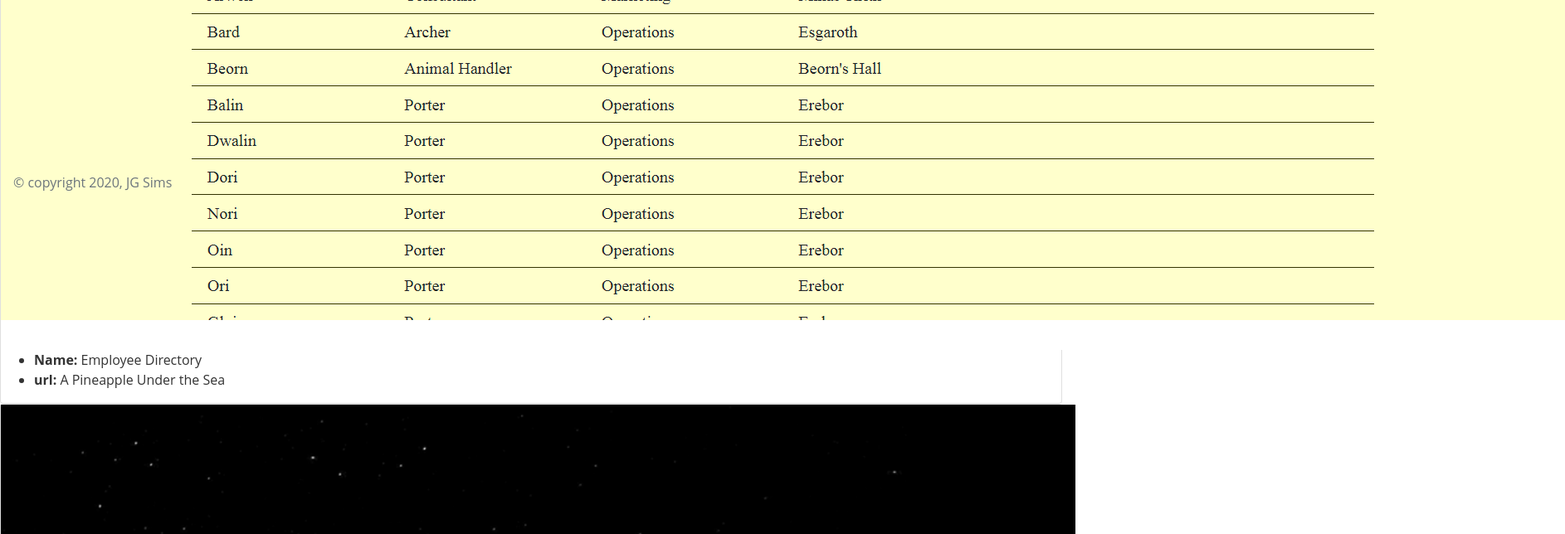
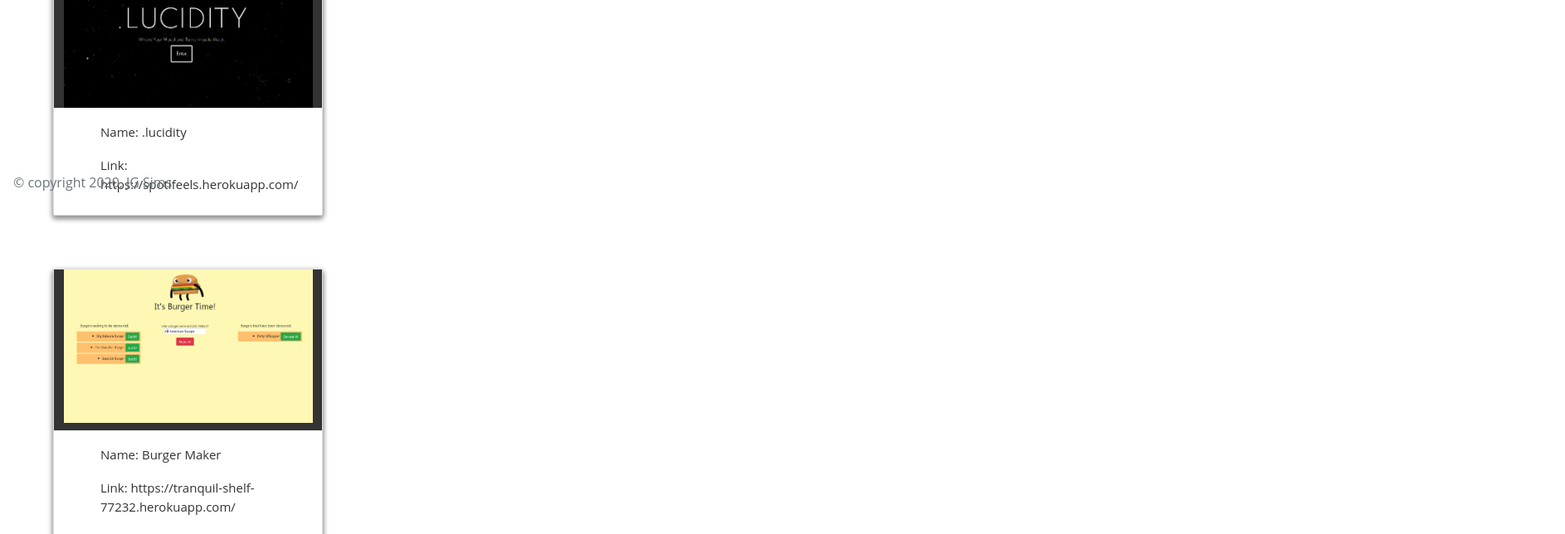
Before and after one commit to josi3006/JGSimsPortfolio, a React (Create React App) app in the folder jgs-portfolio/: page /portfolio in a window 1280 px wide. Shown: the part 560-1204 px from the top of the page at 83% size, 1886 px wide, since content can reach past the window. Built offline with nearby package versions, Linux system fonts and the light colour scheme; a web font is replaced by a local one.

Commit message:
Buidling portfolio content

```diff
--- a/jgs-portfolio/src/components/PortfolioCard.js
+++ b/jgs-portfolio/src/components/PortfolioCard.js
@@ -4,21 +4,25 @@ function PortfolioCard(props) {
     return (
         <div className="card">
             <div className="img-container">
-          <img alt={props.name} src={props.image} />
+                <a href="props.url"
+                    target="_blank"
+                    rel="noopener noreferrer">
+                    <img className="img-max img-port" alt={props.name} src={props.image} />
+                </a>
             </div>
             <div className="content">
         <ul>
           <li>
-              <strong>Name:</strong> {props.name}
+            Name: {props.name}
           </li>
           <li>
-              <strong>url:</strong> {props.url}
+            Link: {props.url}
           </li>
 
         </ul>
       </div>
+        </div>
 
-      </div>
     );
 }
 
--- a/jgs-portfolio/src/components/pages/Portfolio.js
+++ b/jgs-portfolio/src/components/pages/Portfolio.js
@@ -8,7 +8,7 @@ import portfolio from "../portfolio.json";
 
 
 class Portfolio extends Component {
-  // Setting this.state.friends to the friends json array
+
   state = {
     portfolio
   };
--- a/jgs-portfolio/src/components/portfolio.json
+++ b/jgs-portfolio/src/components/portfolio.json
@@ -3,55 +3,55 @@
       "id": 1,
       "name": "Employee Directory",
       "image": "../../images/empTracker.png",
-      "url": "A Pineapple Under the Sea"
+      "url": "https://jgs-employee-directory.herokuapp.com/"
     },
     {
         "id": 2,
         "name": ".lucidity",
         "image": "../../images/lucidity.png",
-        "url": "A Pineapple Under the Sea"
+        "url": "https://spotifeels.herokuapp.com/"
     },
     {
         "id": 3,
         "name": "Burger Maker",
         "image": "../../images/burgerpage.png",
-        "url": "A Pineapple Under the Sea"
+        "url": "https://tranquil-shelf-77232.herokuapp.com/"
     },
     {
         "id": 4,
         "name": "Daily Planner",
         "image": "../../images/planPage.png",
-        "url": "A Pineapple Under the Sea"
+        "url": "https://josi3006.github.io/DayPlanner/"
     },
     {
         "id": 5,
         "name": "Coding Quiz",
         "image": "../../images/codeQuiz.png",
-        "url": "A Pineapple Under the Sea"
+        "url": "https://josi3006.github.io/CodingQuiz/"
     },
     {
         "id": 6,
         "name": "Weather Forecast",
         "image": "../../images/wxPage.png",
-        "url": "A Pineapple Under the Sea"
+        "url": "https://josi3006.github.io/WeatherApp/"
     },
     {
         "id": 7,
         "name": "News Comparison",
         "image": "../../images/newsPage.png",
-        "url": "A Pineapple Under the Sea"
+        "url": "https://kuhlthing.github.io/GroupProject/"
     },
     {
         "id": 8,
         "name": "Password Generator",
         "image": "../../images/pswdApp.png",
-        "url": "A Pineapple Under the Sea"
+        "url": "https://josi3006.github.io/PasswordGenerator/"
     },
     {
         "id": 9,
-        "name": "Daily Planner",
-        "image": "../../images/planPage.png",
-        "url": "A Pineapple Under the Sea"
+        "name": "Budget Tracker",
+        "image": "../../images/BudgetTrackerpic.png",
+        "url": "https://protected-plains-70060.herokuapp.com/"
     }
 
   ]
--- a/jgs-portfolio/src/index.css
+++ b/jgs-portfolio/src/index.css
@@ -43,6 +43,48 @@ ul.nav.nav-tabs {
     filter: grayscale(100%); /* FF 35+ */
   }
 
+  .img-max {
+    max-width: 300px;
+    width:100%;
+    height: auto;
+  }
+
+
+
+  .card {
+    background: #ffffff;
+    border-radius: 2px;
+    height: 325px;
+    margin: 4rem;
+    position: relative;
+    width: 325px;
+    box-shadow: 0 3px 6px #999, 0 3px 6px #999;
+    text-align: left;
+  }
+
+  .card > .img-container {
+    height: 60%;
+    overflow: hidden;
+    text-align: center;
+    background:#333333;
+  }
+  .card > .img-container > img {
+    width: 60%
+  }
+
+  .card > .content {
+    padding-left: 1rem;
+    padding-right: 1rem;
+    font-size: 15px;
+  }
+
+  .card > .content > ul {
+    list-style-type: none;
+  }
+
+  .card > .content > ul > li {
+    margin-top: 18px;
+  }
 
 
 
```
Lines whose indentation alone changed are shown as unchanged.
